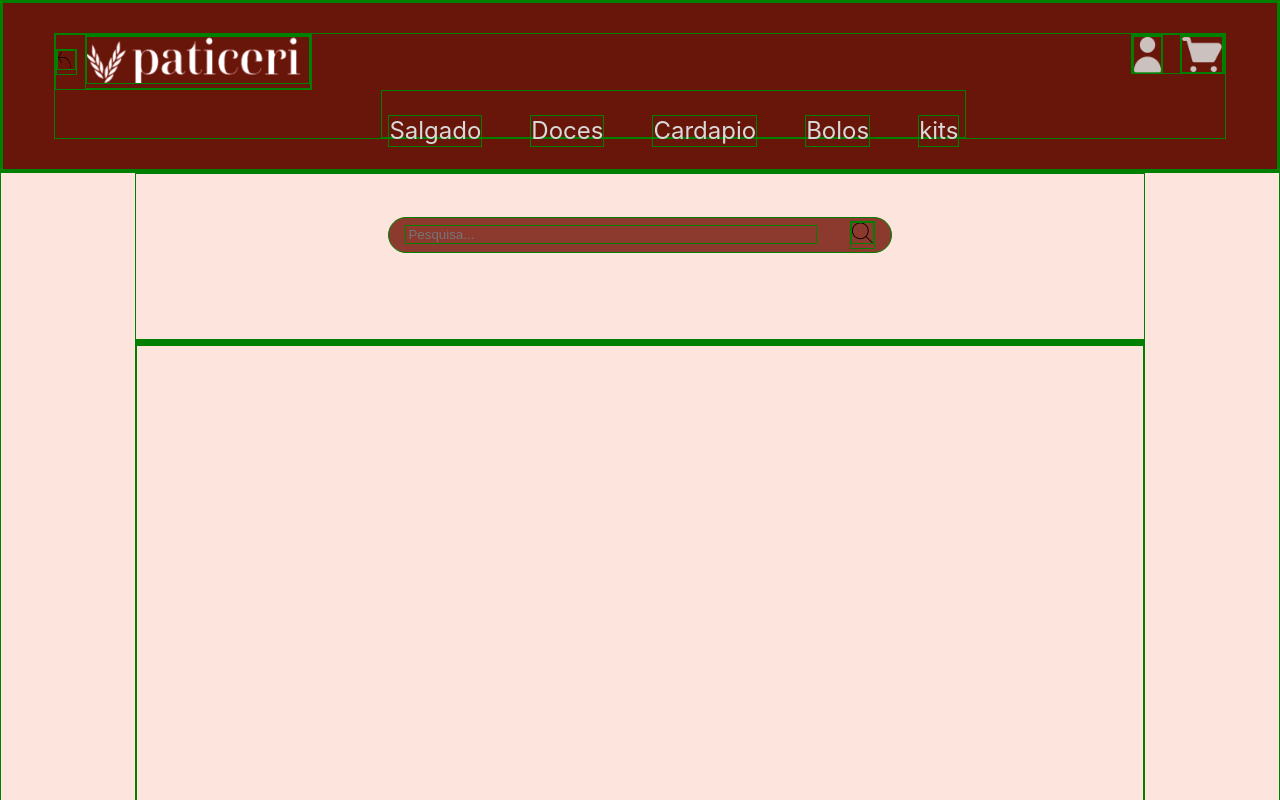
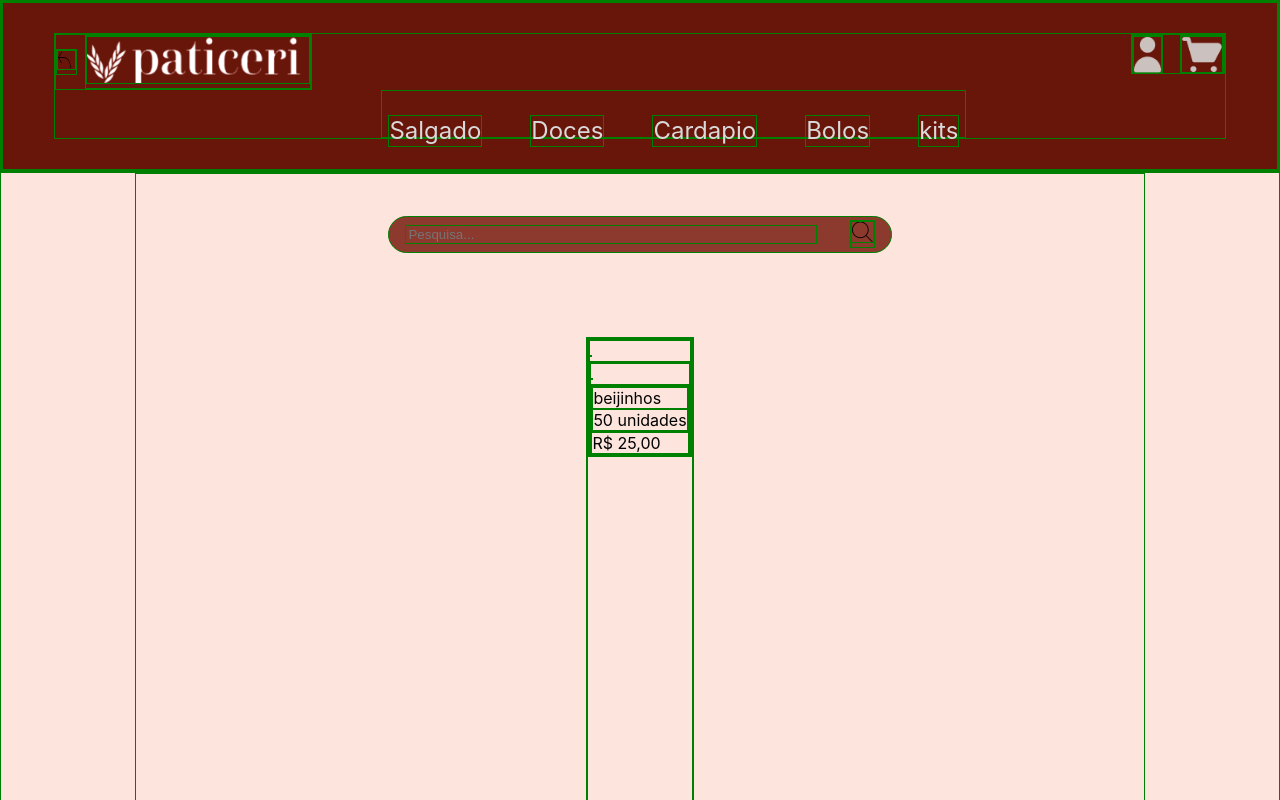
Before and after one commit to Johncarioca/TCC---doceria-, a React (Create React App) app in the folder site/: page /cardapiogeral in a window 1280 px wide. Shown: the top 800 px of the page. Built offline with nearby package versions, Linux system fonts and the light colour scheme.

Commit message:
estrutura do card em html pronta

```diff
--- a/site/src/components/CorpoCardapioGeral/index.js
+++ b/site/src/components/CorpoCardapioGeral/index.js
@@ -7,10 +7,30 @@ export default function CardCardapioGeral(){
 
             <section className="corpo">
 
-                <div>
+                <div className="Vermelha">
+
+                    <div className="verdeClaro">
+                        <img src="" alt="" />
+                    </div>
+
+                    <div className="verdeEscuro">
+
+                        <div className="amarela">
+                            <img src="" alt="" />
+                        </div>
+
+                        <div className="azul">
+                            <div>
+                                <p> beijinhos </p>
+                                <p>50 unidades</p>
+                            </div>
+
+                            <p>R$ 25,00</p>
+                        </div>
+
+                    </div>
 
                 </div>
-
 
             </section>
 
--- a/site/src/components/CorpoCardapioGeral/index.scss
+++ b/site/src/components/CorpoCardapioGeral/index.scss
@@ -8,5 +8,11 @@
 
     .corpo{
 
+        //background-color: aqua;
+        width: 100%;
+        height: 73rem;
+
+
+
     }
 }
--- a/site/src/pages/usuario/cardapioGeral/index.js
+++ b/site/src/pages/usuario/cardapioGeral/index.js
@@ -20,9 +20,9 @@ export default function CardapioGeral(){
                         <input className="barra" type="text" placeholder='Pesquisa...' /> <div> <img className="lupe" src="/assets/image/lupa.png" alt="" /></div>
                     </div>
 
-                    <div className="corpor">
-                        <CardCardapioGeral/>
-                    </div>
+
+                    <CardCardapioGeral/>
+
                 </div>
 
             </section>
--- a/site/src/pages/usuario/cardapioGeral/index.scss
+++ b/site/src/pages/usuario/cardapioGeral/index.scss
@@ -48,13 +48,7 @@
                 }
             }
 
-            .corpor{
-                //background-color: aqua;
-                width: 100%;
-                height: 73rem;
 
-
-            }
         }
 
     }
```
